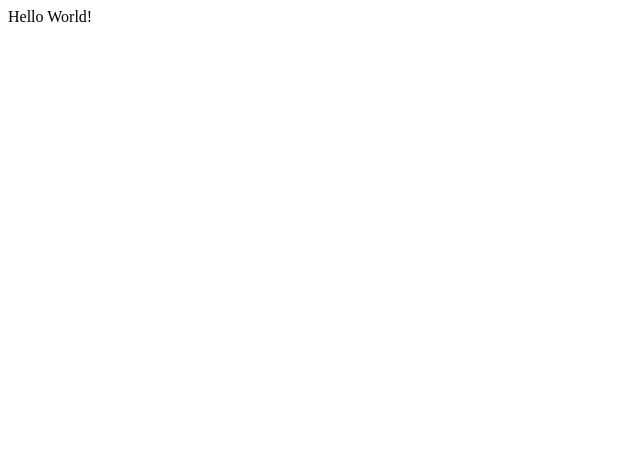
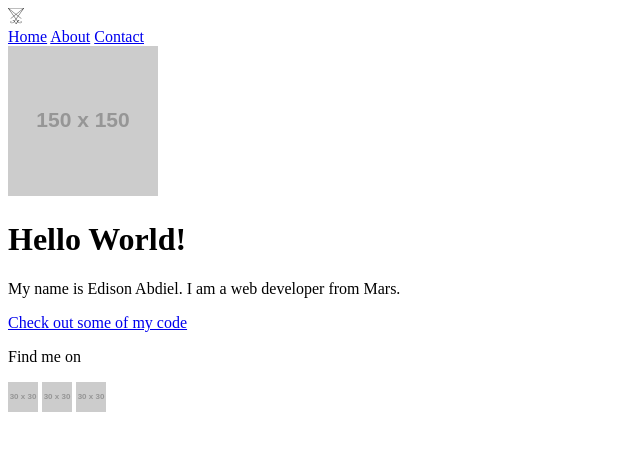
Before and after one commit to edisonabdiel/Hello-World-CareerFoundry, a plain HTML site: page index.html in a window 1280 px wide. Shown: the whole page, without its empty margins (0-640 px from the left). Drawn offline with Linux system fonts and the light colour scheme; placeholder pictures from the web are drawn by us.

Commit message:
Add aditional pages

```diff
--- a/index.html
+++ b/index.html
@@ -1,11 +1,33 @@
 <!DOCTYPE html>
 <html>
+
 <head>
-        <meta name="Hello World" description="a simple yet fun hands-on learning project">
+    <meta charset="utf-8" name="Hello World" description="a simple yet fun hands-on learning project">
     <title>Hello World</title>
     <link rel="shortcut icon" type="image/ico" href="assets/favicon.ico">
 </head>
+
 <body>
-        <div>Hello World!</div>
+    <div>
+        <img src="assets/favicon-16x16.png" alt="logo">
+        <div>
+            <a href="#">Home</a>
+            <a href="about.html">About</a>
+            <a href="contact.html">Contact</a>
+        </div>
+        <div>
+            <img src="http://via.placeholder.com/150x150" alt="Lisa Gringl Portrait">
+            <h1>Hello World!</h1>
+            <p>My name is Edison Abdiel. I am a <span>web</span> developer from Mars.</p>
+            <a href="#">Check out some of my code</a>
+        </div>
+        <div>
+            <p>Find me on</p>
+            <img src="http://via.placeholder.com/30x30" alt="Github">
+            <img src="http://via.placeholder.com/30x30" alt="Twitter">
+            <img src="http://via.placeholder.com/30x30" alt="LinkedIn">
+        </div>
+    </div>
 </body>
+
 </html>
```
Also changed, not shown: about.html (added), contact.html (added), 1 other file. Lines whose indentation alone changed are shown as unchanged.
